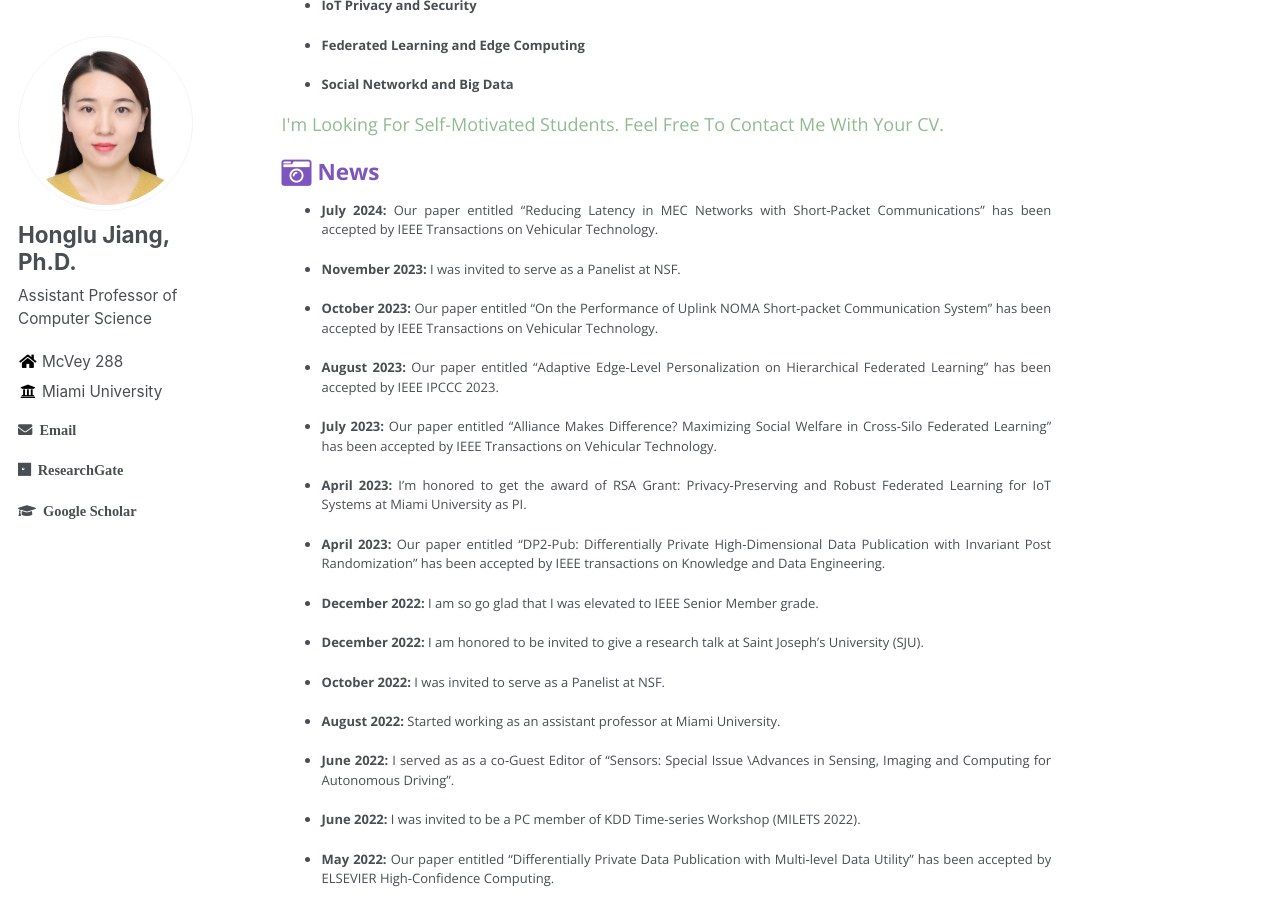
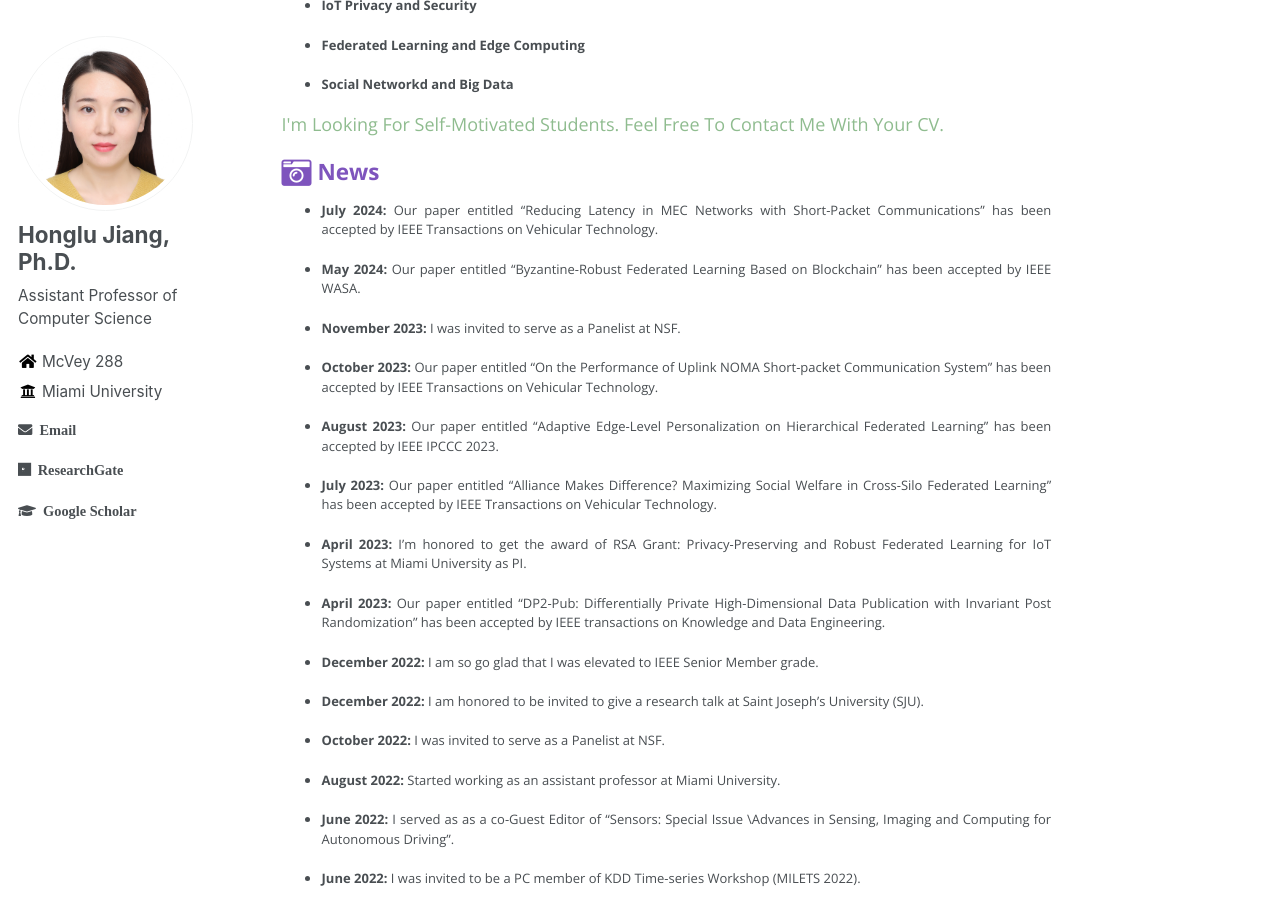
Before and after one commit to hljiang0720/hljiang.github.io, a Jekyll site: the page built from _pages/about.md, in a window 1280 px wide and 900 px high, scrolled down 361 px. Built offline with Jekyll 4.4.1, drawn with Linux system fonts in a browser that asks for light colours.

Commit message:
Update about.md

```diff
--- a/_pages/about.md
+++ b/_pages/about.md
@@ -36,6 +36,8 @@ I obtained my Ph.D.in the Department of [Computer Science](https://www.cs.seas.g
 
 * **July 2024:** Our paper entitled “Reducing Latency in MEC Networks with Short-Packet Communications" has been accepted by IEEE Transactions on Vehicular Technology.
 
+* **May 2024:** Our paper entitled “Byzantine-Robust Federated Learning Based on Blockchain" has been accepted by IEEE WASA.
+
 * **November 2023:** I was invited to serve as a Panelist at NSF.
 
  * **October 2023:** Our paper entitled “On the Performance of Uplink NOMA Short-packet Communication System" has been accepted by IEEE Transactions on Vehicular Technology.
```
